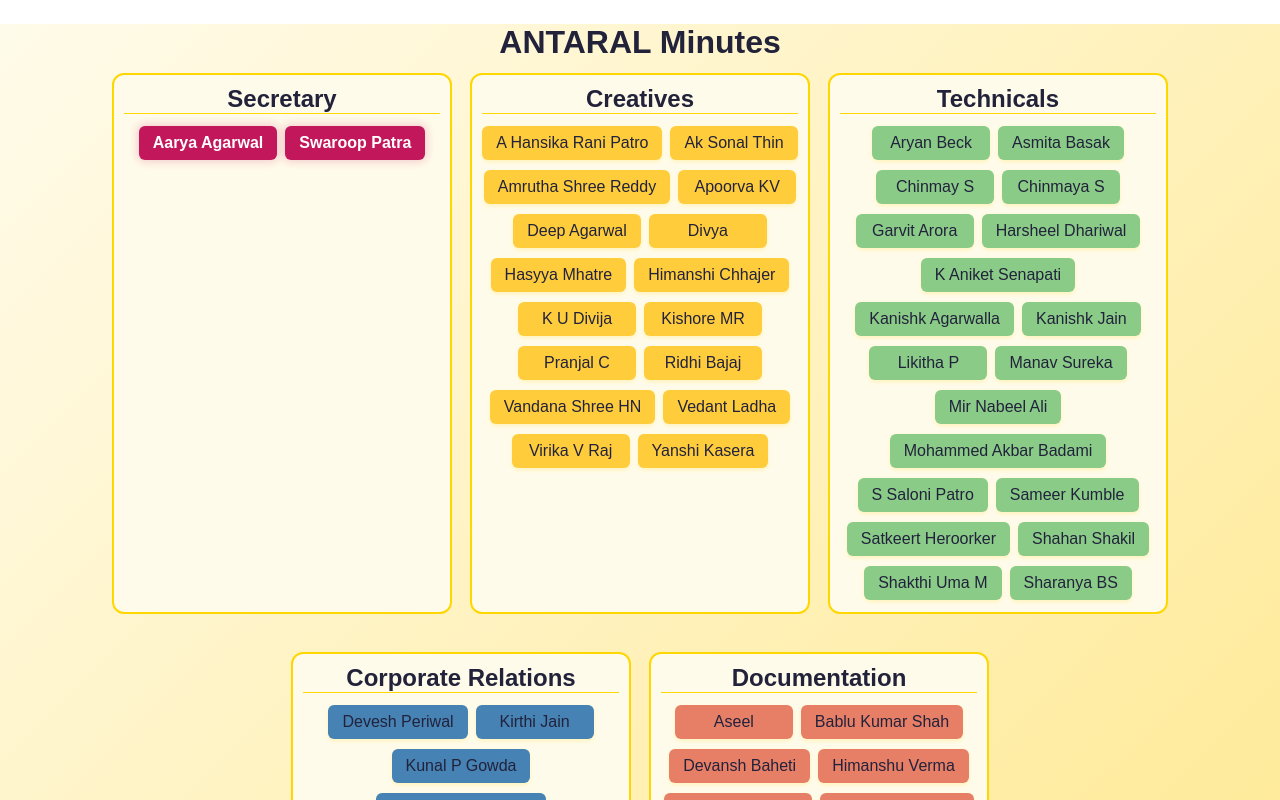
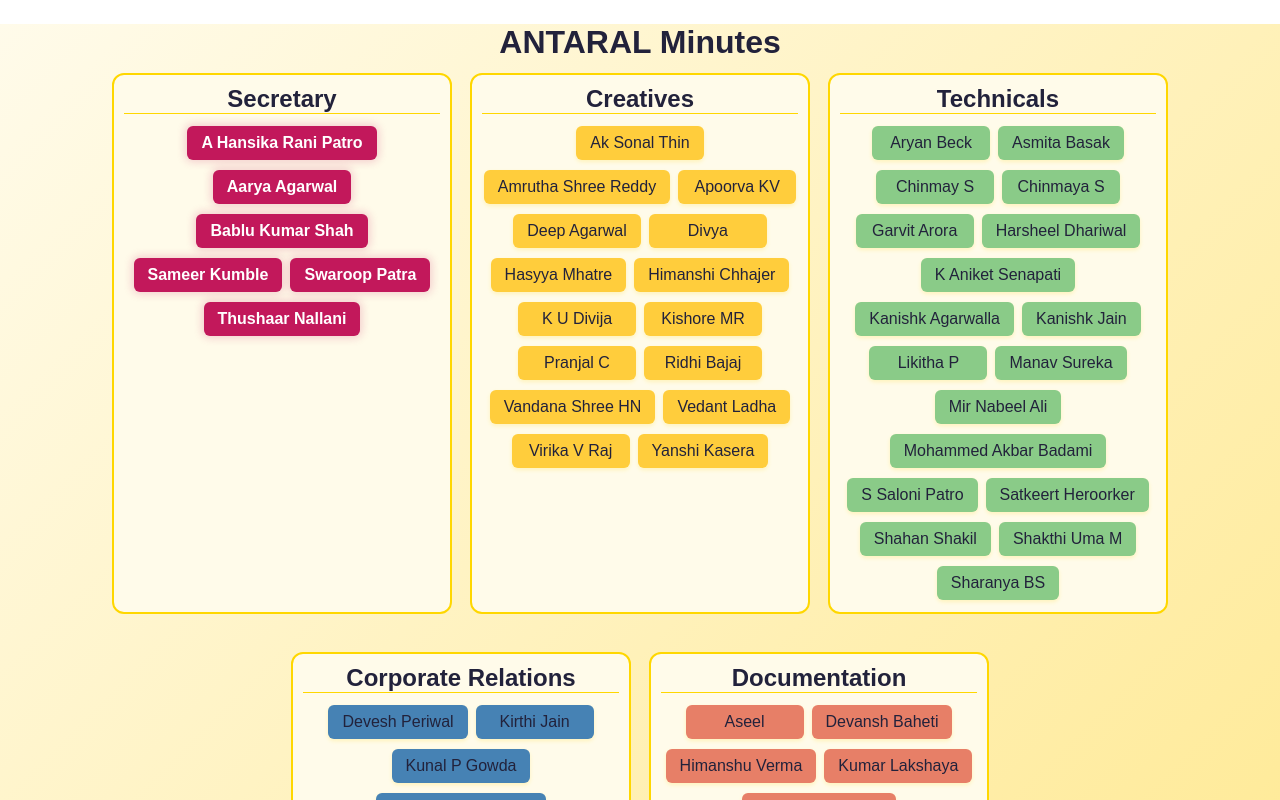
Before and after one commit to lnzainn/minutes-logger-antaral, a React (Create React App) app: page / in a window 1280 px wide. Shown: the top 800 px of the page. Built offline with nearby package versions, Linux system fonts and the light colour scheme.

Commit message:
Minor fix

```diff
--- a/src/App.js
+++ b/src/App.js
@@ -4,9 +4,15 @@ const membersData = [
   // Secretary
   { name: "Swaroop Patra", displayName: "Swaroop", usn: "24BMSR0238", department: "Secretary" },
   { name: "Aarya Agarwal", displayName: "Aarya", usn: "24BMSR0109", department: "Secretary" },
+  { name: "Bablu Kumar Shah", displayName: "Bablu", usn: "24BMSR0257", department: "Secretary" },
+  { name: "Sameer Kumble", displayName: "Sameer", usn: "24BCR00167", department: "Secretary" },
+  { name: "A Hansika Rani Patro", displayName: "Hansika", usn: "24BCR00354", department: "Secretary" },
+  {name: "Thushaar Nallani", displayName: "Thushaar", usn: "24BCR00835", department: "Secretary" },
+
+
 
   // Documentation
-  { name: "Bablu Kumar Shah", displayName: "Bablu", usn: "24BMSR0257", department: "Documentation" },
+
   { name: "Devansh Baheti", displayName: "Devansh", usn: "24BMSR0089", department: "Documentation" },
   { name: "Himanshu Verma", displayName: "Himanshu", usn: "24BMSR0094", department: "Documentation" },
   { name: "Theeksha Pavan", displayName: "Theeksha", usn: "25BCR00248", department: "Documentation" },
@@ -21,7 +27,7 @@ const membersData = [
   { name: "Samridhi Bhardwaj", displayName: "Samridhi", usn: "25BCR00046", department: "Documentation" },
 
   // Technicals
-  { name: "Sameer Kumble", displayName: "Sameer", usn: "24BCR00167", department: "Technicals" },
+
   { name: "Kanishk Jain", displayName: "Kanishk", usn: "24BMSR0223", department: "Technicals" },
   { name: "Garvit Arora", displayName: "Garvit", usn: "24BCR00475", department: "Technicals" },
   { name: "Harsheel Dhariwal", displayName: "Harsheel", usn: "25BCR00759", department: "Technicals" },
@@ -42,7 +48,7 @@ const membersData = [
   { name: "Aryan Beck", displayName: "Aryan", usn: "24BMSR0050", department: "Technicals" },
 
   // Creatives
-  { name: "A Hansika Rani Patro", displayName: "Hansika", usn: "24BCR00354", department: "Creatives" },
+
   { name: "Deep Agarwal", displayName: "Deep", usn: "24BMSR0145", department: "Creatives" },
   { name: "Pranjal C", displayName: "Pranjal", usn: "24BMSR0230", department: "Creatives" },
   { name: "Himanshi Chhajer", displayName: "Himanshi", usn: "25BMSR0010", department: "Creatives" },
@@ -60,7 +66,6 @@ const membersData = [
   { name: "Divya", displayName: "Divya", usn: "25BCR00039", department: "Creatives" },
 
   // Corporate Relations
-  { name: "Thushaar Nallani", displayName: "Thushaar", usn: "24BCR00835", department: "Corporate Relations" },
   { name: "Devesh Periwal", displayName: "Devesh", usn: "25BCR00333", department: "Corporate Relations" },
   { name: "Sriya Guntha", displayName: "Sriya", usn: "24BMSR0131", department: "Corporate Relations" },
   { name: "Kirthi Jain", displayName: "Kirthi", usn: "25BCR00809", department: "Corporate Relations" },
```
